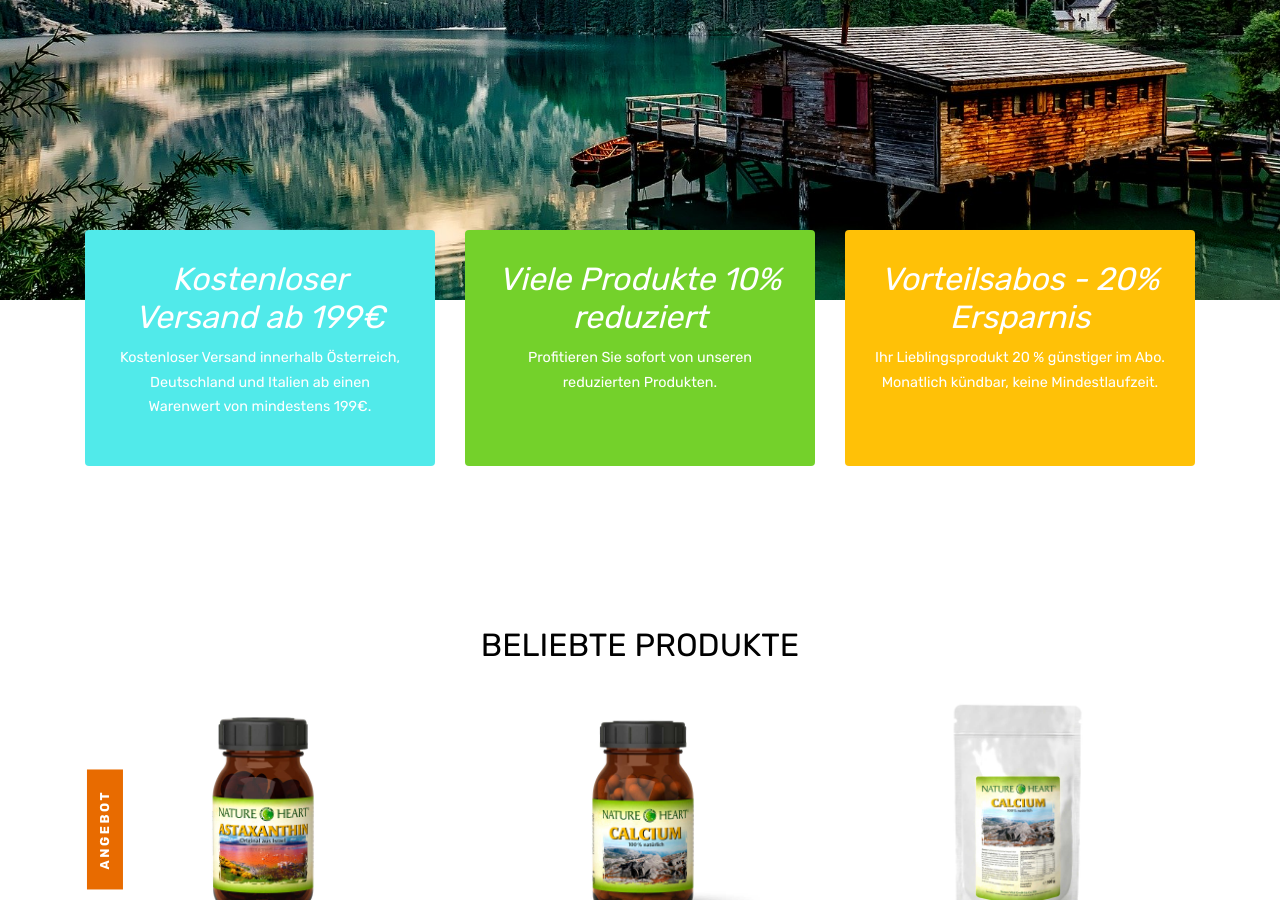
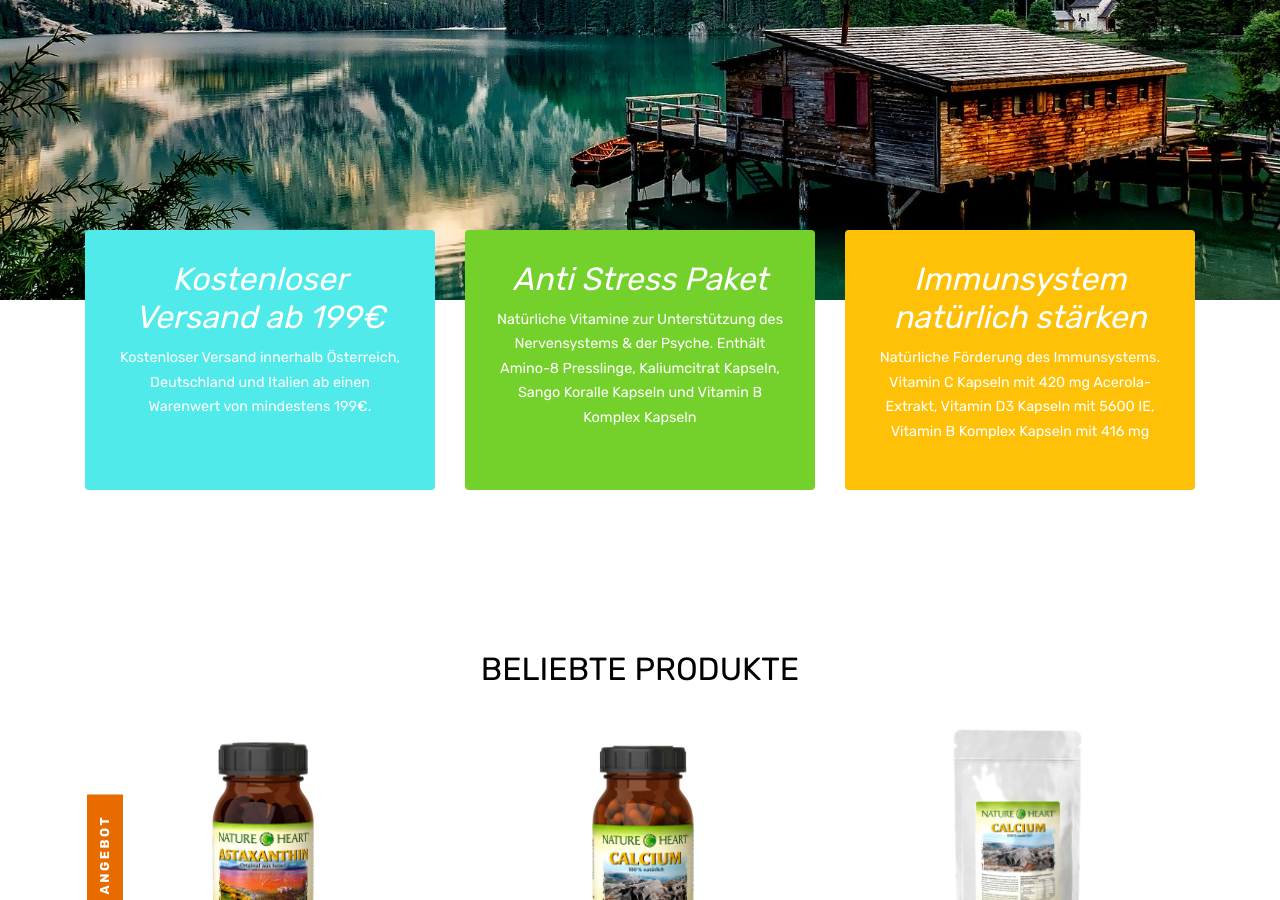
Before and after one commit to econaturalive/web, a Jekyll site: the page built from index.html, in a window 1280 px wide and 900 px high, scrolled down 682 px. Built offline with Jekyll 4.4.1, drawn with Linux system fonts in a browser that asks for light colours; some web fonts are replaced.

Commit message:
Update index.html

```diff
--- a/index.html
+++ b/index.html
@@ -37,10 +37,10 @@ layout: default
       <div class="col-md-6 col-lg-4 mb-4 mb-lg-0">
         <div class="banner-wrap h-100">
           <a href="#" class="h-100">
-            <h5>Viele Produkte 10% reduziert</h5>
+            <h5>Anti Stress Paket</h5>
             <p>
               <!--Amet sit amet dolor-->
-              <strong>Profitieren Sie sofort von unseren reduzierten Produkten.</strong>
+              <strong>Natürliche Vitamine zur Unterstützung des Nervensystems & der Psyche. Enthält Amino-8 Presslinge, Kaliumcitrat Kapseln, Sango Koralle Kapseln und Vitamin B Komplex Kapseln</strong>
             </p>
           </a>
         </div>
@@ -48,10 +48,10 @@ layout: default
       <div class="col-md-6 col-lg-4 mb-4 mb-lg-0">
         <div class="banner-wrap bg-warning h-100">
           <a href="#" class="h-100">
-            <h5>Vorteilsabos - 20% Ersparnis</h5>
+            <h5>Immunsystem natürlich stärken</h5>
             <p>
               <!--Amet sit amet dolor-->
-              <strong>Ihr Lieblingsprodukt 20 % günstiger im Abo. Monatlich kündbar, keine Mindestlaufzeit.</strong>
+              <strong>Natürliche Förderung des Immunsystems. Vitamin C Kapseln mit 420 mg Acerola-Extrakt, Vitamin D3 Kapseln mit 5600 IE, Vitamin B Komplex Kapseln mit 416 mg</strong>
             </p>
           </a>
         </div>
```
